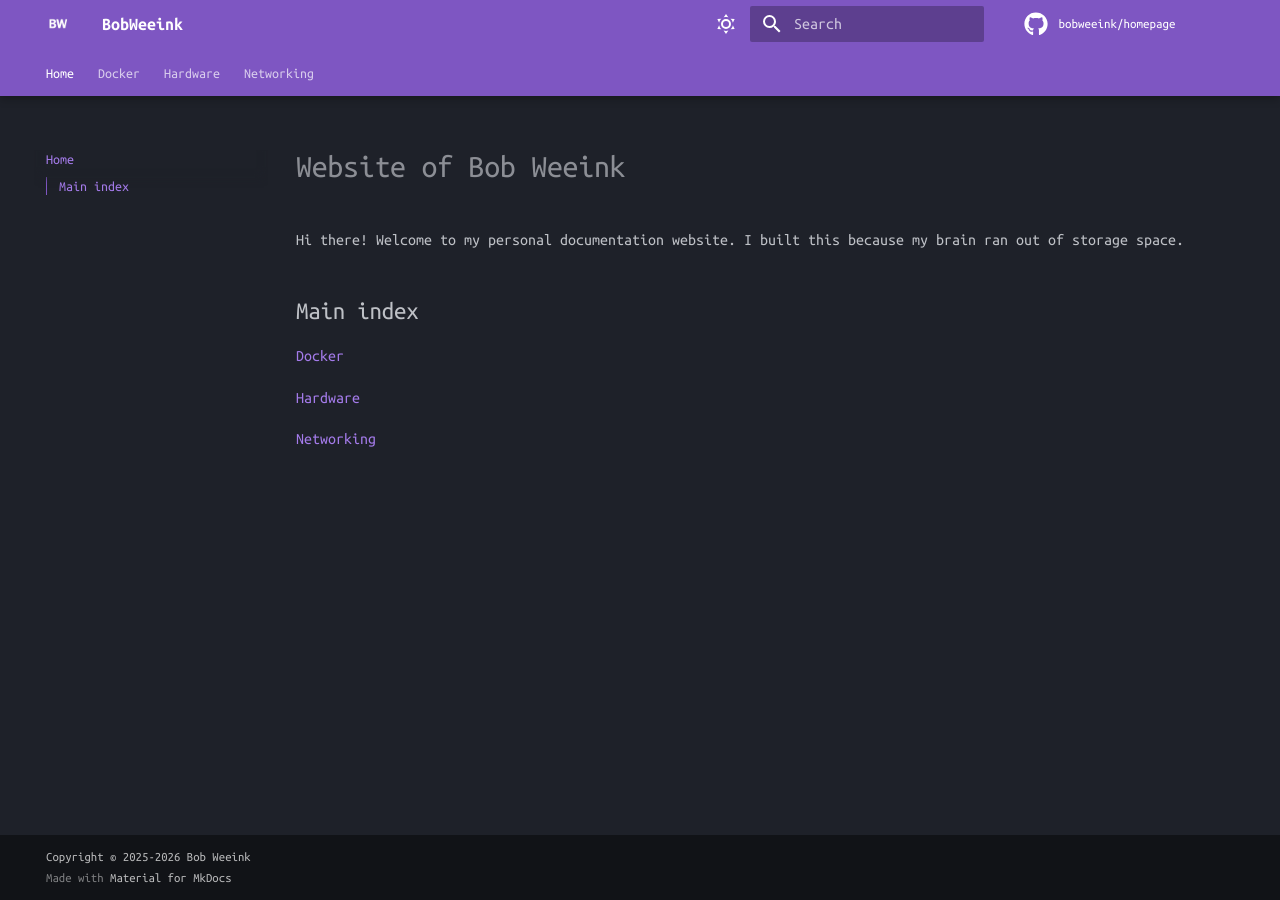
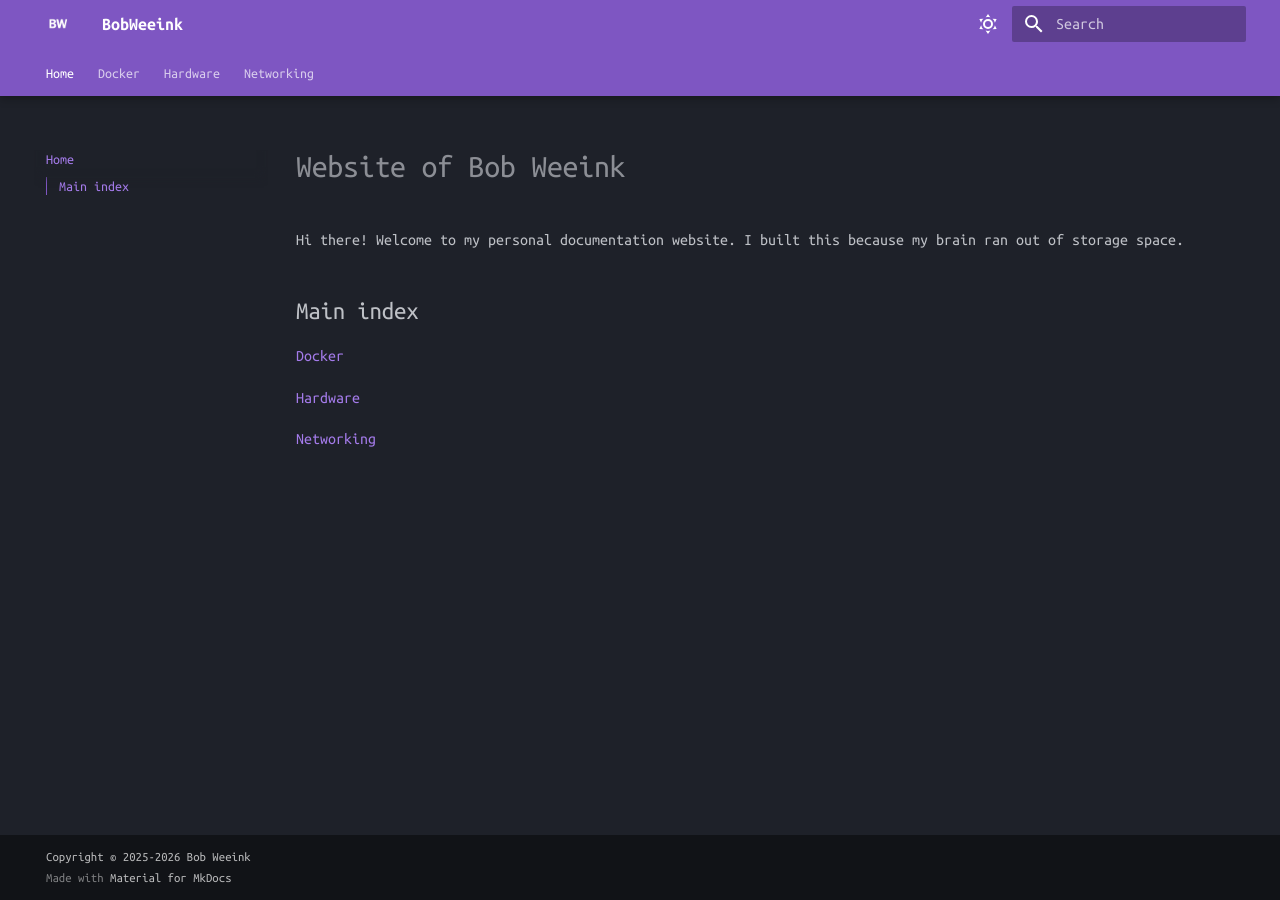
Before and after one commit to bobweeink/homepage, an MkDocs documentation site: the page built from docs/index.md, in a window 1280 px wide. Built offline with MkDocs 1.6.1 and Material for MkDocs 9.7.7, drawn with Linux system fonts in a browser that asks for light colours; comment, search, counter and statistics services are not loaded.

Commit message:
removed repo link

```diff
--- a/mkdocs.yml
+++ b/mkdocs.yml
@@ -60,10 +60,6 @@ markdown_extensions:
   - md_in_html
   - pymdownx.blocks.caption
 
-# Repository
-repo_url: https://github.com/bobweeink/homepage
-repo_name: bobweeink/homepage
-
 # Plugins
 plugins:
   - search
```
